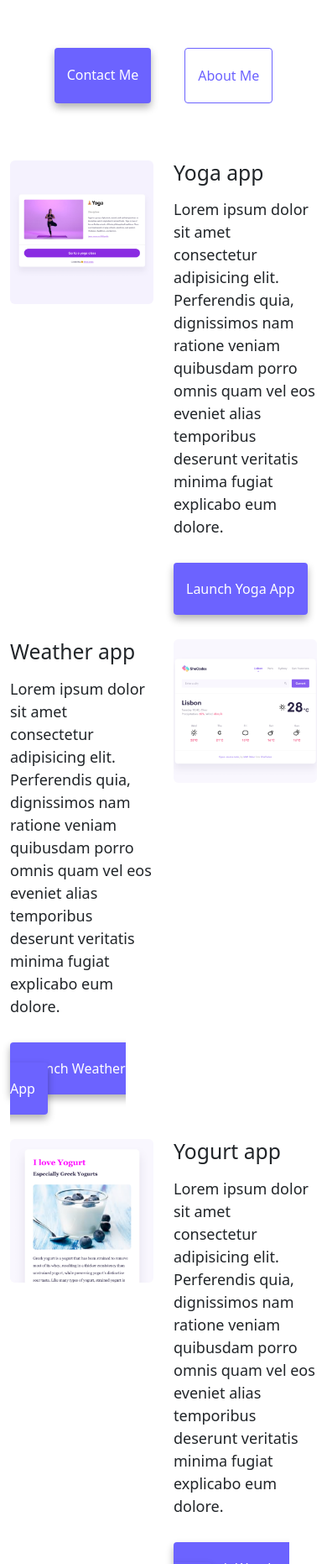
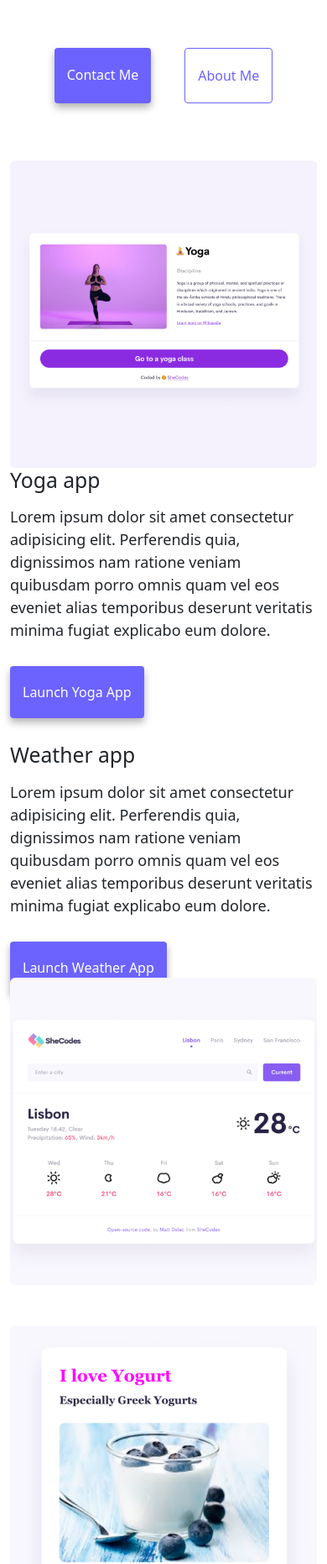
Before and after one commit to tereferrara/Homework, a website: page index.html in a window 390 px wide. Shown: the part 138-2000 px from the top of the page at 84% size. Drawn offline with nearby package versions, Linux system fonts and the light colour scheme.

Commit message:
column sizes changed for different screen sizes

```diff
--- a/index.html
+++ b/index.html
@@ -62,10 +62,10 @@
     </div>
     <div class="container">
       <div class="row">
-        <div class="col-6 col-sm-12">
+        <div class="col-md-6 col-lg-6 col-sm-12">
           <img src="images/yoga.png" alt="screenshot of yoga website" class="img-fluid rounded" />
         </div>
-        <div class="col-6 col-sm-12">
+        <div class="col-md-6 col-lg-6 col-sm-12">
           <h2 class="mb-3 d-sm-12">Yoga app</h2>
           <p>
             Lorem ipsum dolor sit amet consectetur adipisicing elit. Perferendis
@@ -79,7 +79,7 @@
         </div>
       </div>
       <div class="row mt-5 d-sm-12">
-        <div class="col-6 col-sm-12">
+        <div class="col-md-6 col-lg-6 col-sm-12">
           <h2 class="mb-3 d-sm-block">Weather app</h2>
           <p>
             Lorem ipsum dolor sit amet consectetur adipisicing elit. Perferendis
@@ -91,15 +91,15 @@
             <a href="#" class="primary-link">Launch Weather App</a>
           </div>
         </div>
-        <div class="col-6">
+        <div class="col-md-6 col-lg-6 col-sm-12">
           <img src="images/weather.png" alt="weather website screenshot" class="img-fluid rounded" />
         </div>
       </div>
       <div class="row mt-5 d-sm-block">
-        <div class="col-6">
+        <div class="col-md-6 col-lg-6 col-sm-12">
           <img src="images/yogurt.png" alt="yoghurt website screenshot" class="img-fluid rounded" />
         </div>
-        <div class="col-6">
+        <div class="col-md-6 col-lg-6 col-sm-12">
           <h2 class="mb-3 d-sm-block">Yogurt app</h2>
           <p>
             Lorem ipsum dolor sit amet consectetur adipisicing elit. Perferendis
```
